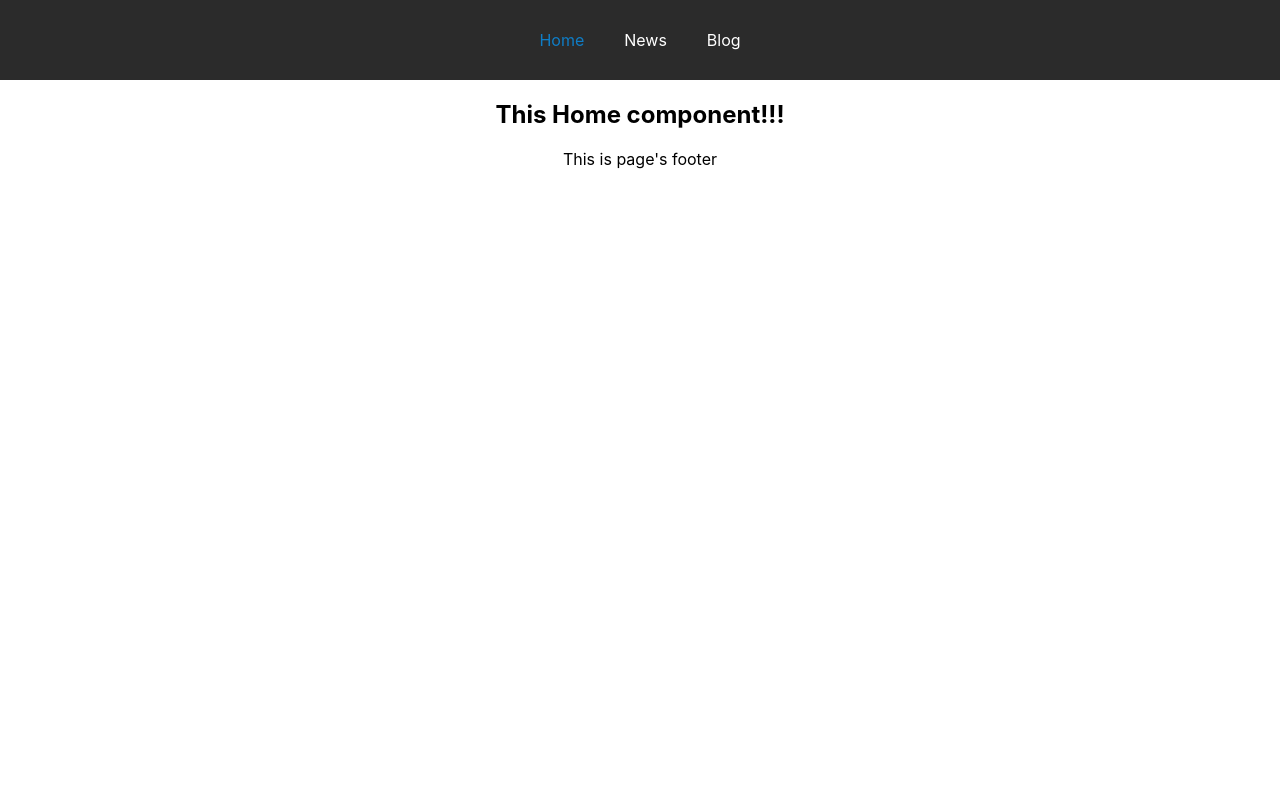
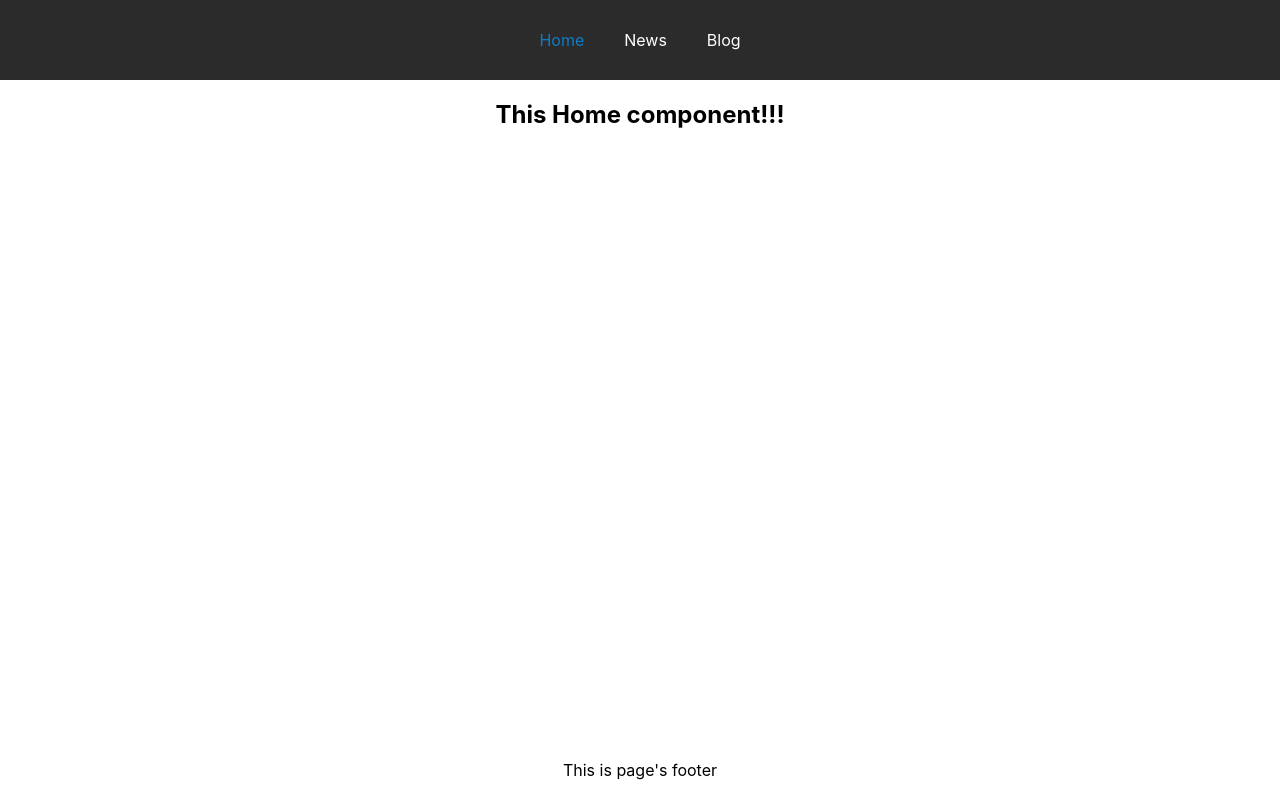
Before and after one commit to avramenkomy/portfolio-frontend, a React (Create React App) app: page / in a window 1280 px wide. Built offline with nearby package versions, Linux system fonts and the light colour scheme.

Commit message:
WIP: update styles

```diff
--- a/src/index.css
+++ b/src/index.css
@@ -11,3 +11,21 @@ code {
   font-family: source-code-pro, Menlo, Monaco, Consolas, 'Courier New',
     monospace;
 }
+
+#root {
+  min-height: 100vh;
+  display: flex;
+  flex-direction: column;
+}
+
+header {
+  max-height: 10vh;
+}
+
+main {
+  flex-grow: 1;
+}
+
+footer {
+  min-height: 5vh;
+}
```
